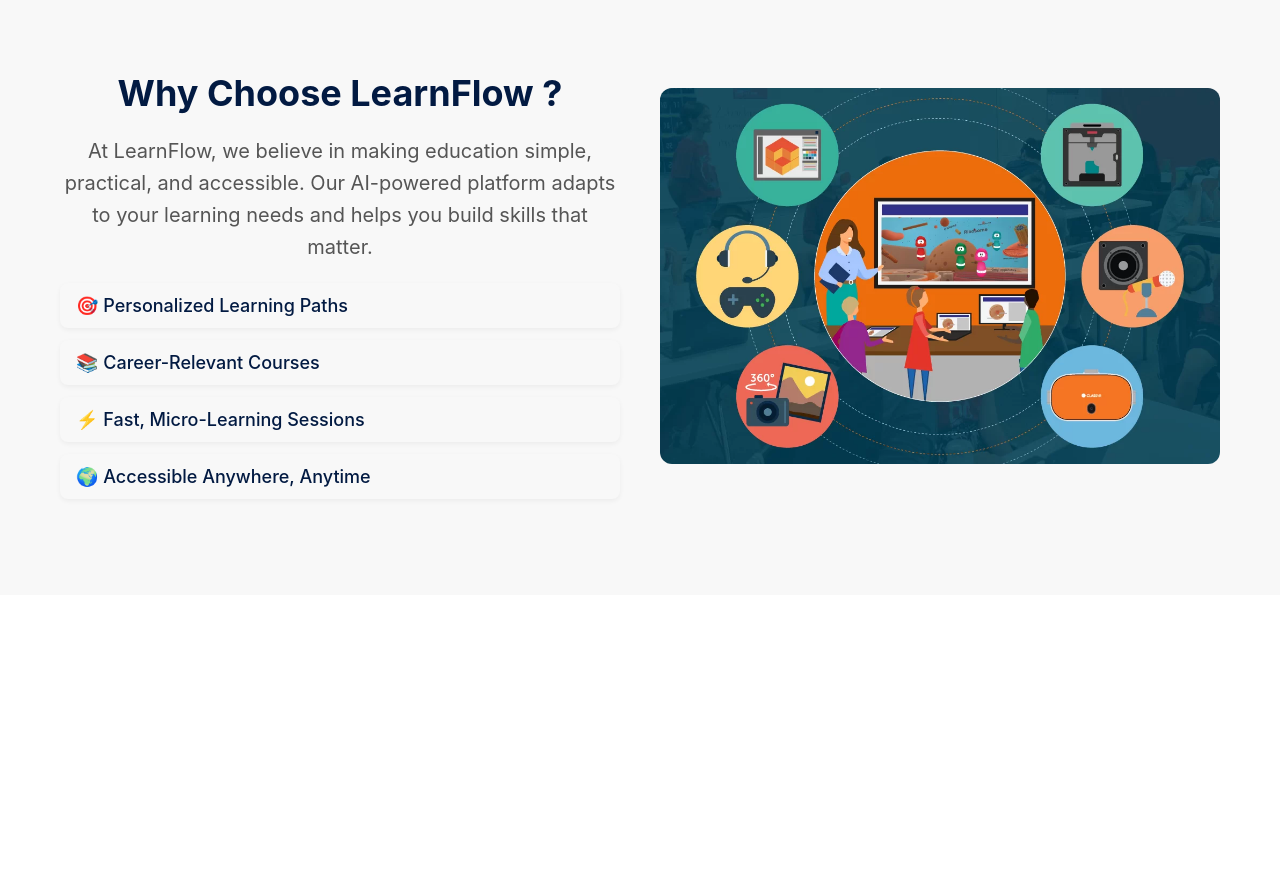
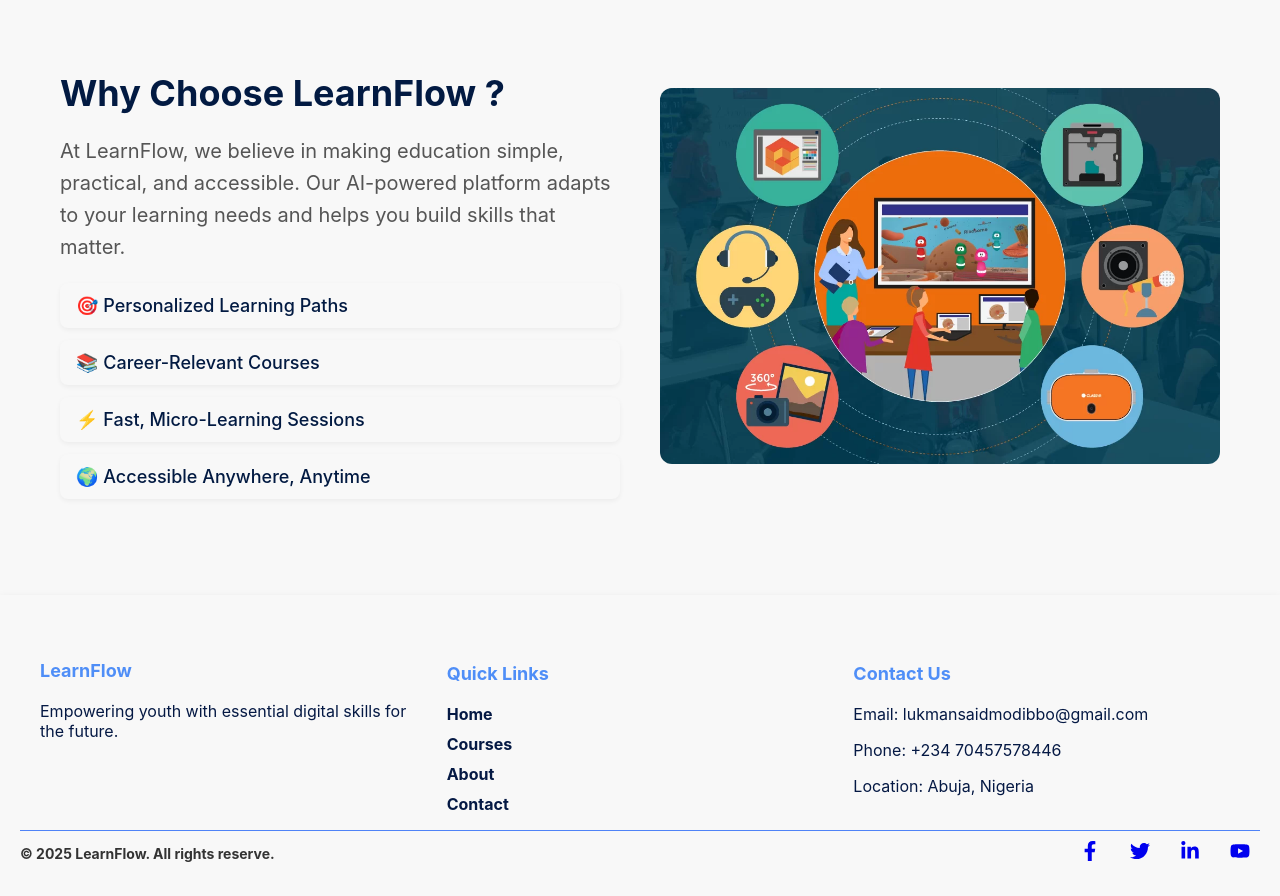
Before and after one commit to lukman8840/LearnFlow, a React (Create React App) app: page / in a window 1280 px wide. Shown: the part 1740-2636 px from the top of the page. Before the commit the page ends 2335 px from the top, so only its background shows below. Built offline with nearby package versions, Linux system fonts and the light colour scheme.

Commit message:
contact and About pages added

```diff
--- a/package.json
+++ b/package.json
@@ -10,6 +10,7 @@
     "react": "^19.1.0",
     "react-dom": "^19.1.0",
     "react-icons": "^5.5.0",
+    "react-router-dom": "^7.5.3",
     "react-scripts": "5.0.1",
     "web-vitals": "^2.1.4"
   },
--- a/src/App.js
+++ b/src/App.js
@@ -1,11 +1,18 @@
+import {BrowserRouter as Router, Routes, Route } from 'react-router-dom';
 import './App.css';
 import Home from './components/pages/Home';
+import About from './components/pages/About';
+import Contact from './components/pages/Contact';
 
 function App() {
   return (
-    <div className="App">
-      <Home />
-    </div>
+    <Router>
+      <Routes>
+        <Route path='/' element={<Home />}/>
+        <Route path='/about' element={<About />} />
+        <Route path='/contact' element={<Contact />} />
+      </Routes>
+    </Router>
   );
 }
 
--- /dev/null
+++ b/src/components/Footer.jsx
@@ -0,0 +1,46 @@
+import React from 'react'
+import '../styles/Footer.css'
+import { FaFacebookF, FaTwitter, FaLinkedinIn, FaYoutube } from 'react-icons/fa';
+
+
+const Footer = () => {
+  return (
+    <footer className='footer'>
+        <div className="footer-container">
+            <div className="footer-brand">
+                <h2>LearnFlow</h2>
+                <p>Empowering youth with essential digital skills for the future.</p>
+            </div>
+
+            <div className="footer-links">
+                <h3>Quick Links</h3>
+                <ul>
+                    <li><a href="#home">Home</a></li>
+                    <li><a href="#courses">Courses</a></li>
+                    <li><a href="#about">About</a></li>
+                    <li><a href="#contact">Contact</a></li>
+                </ul>
+            </div>
+
+            <div className="footer-contact">
+                <h3>Contact Us</h3>
+                <p>Email: lukmansaidmodibbo@gmail.com</p>
+                <p>Phone: +234 70457578446</p>
+                <p>Location: Abuja, Nigeria</p>
+            </div>
+        </div>
+
+        <div className="footer-bottom">
+            <p>© 2025 LearnFlow. All rights reserve.</p>
+            <div className="social-icons">
+            <a href="https://facebook.com" target="_blank" rel="noopener noreferrer"><FaFacebookF /></a>
+    <a href="https://twitter.com" target="_blank" rel="noopener noreferrer"><FaTwitter /></a>
+    <a href="https://linkedin.com" target="_blank" rel="noopener noreferrer"><FaLinkedinIn /></a>
+    <a href="https://youtube.com" target="_blank" rel="noopener noreferrer"><FaYoutube /></a>
+            </div>
+        </div>
+    </footer>
+  )
+}
+
+export default Footer
--- a/src/components/Navbar.jsx
+++ b/src/components/Navbar.jsx
@@ -1,7 +1,7 @@
 import React from 'react'
 import '../styles/Navbar.css'
-
 import { FaSignInAlt } from 'react-icons/fa'
+import { Link } from 'react-router-dom'
 
 const Navbar = () => {
   return (
@@ -11,10 +11,10 @@ const Navbar = () => {
            <h1>LearnFlow</h1>
         </div>
         <div className="nav-links">
-            <a href="#home">Home</a>
-            <a href="#courses">Courses</a>
-            <a href="#About">About</a>
-            <a href="#contact">Contact</a>
+            <Link to="/">Home</Link>
+            <Link to="/courses">Courses</Link>
+            <Link to="/About">About</Link>
+            <Link to="/contact">Contact</Link>
         </div>
       </div>
       <div className="right-section">
--- /dev/null
+++ b/src/components/pages/About.jsx
@@ -0,0 +1,22 @@
+import React from 'react'
+
+const About = () => {
+  return (
+    <div className='about-section'>
+      <div className="about-container">
+        <div className="about-text">
+            <h1>About LearnFlow</h1>
+            <p> LearnFlow is a digital microlearning platform designed to equip Nigerian students and young people with essential digital skills — from creating emails to using AI tools.</p>
+            <p>
+            We noticed many students in Nigeria struggle with basic computer literacy needed for university, jobs, or even filling JAMB forms. LearnFlow simplifies that.
+            </p>
+            <p className="mission">
+            <strong>Our Mission:</strong> Bridge the digital divide by delivering short, accessible, career-relevant lessons for every learner.
+            </p>
+        </div>
+      </div>
+    </div>
+  )
+}
+
+export default About
--- /dev/null
+++ b/src/components/pages/Contact.jsx
@@ -0,0 +1,31 @@
+import React from 'react';
+// import '../styles/Contact.css';
+
+const Contact = () => {
+  return (
+    <section className="contact-section">
+      <div className="contact-container">
+        <h1>Contact Us</h1>
+        <p>We’d love to hear from you! Please fill out the form below or reach out directly.</p>
+
+        <div className="contact-grid">
+          <div className="contact-info">
+            <h3>Get in Touch</h3>
+            <p>Email: support@learnflow.com</p>
+            <p>Phone: +234 704 575 7846</p>
+            <p>Location: Abuja, Nigeria</p>
+          </div>
+
+          <form className="contact-form">
+            <input type="text" placeholder="Your Name" required />
+            <input type="email" placeholder="Your Email" required />
+            <textarea rows="5" placeholder="Your Message" required></textarea>
+            <button type="submit">Send Message</button>
+          </form>
+        </div>
+      </div>
+    </section>
+  );
+};
+
+export default Contact;
--- a/src/components/pages/Home.jsx
+++ b/src/components/pages/Home.jsx
@@ -1,12 +1,14 @@
 import React from 'react'
 import Navbar from '../Navbar'
 import HeroSection from '../HeroSection'
+import Footer from '../Footer'
 
 const Home = () => {
   return (
     <div className='home-page'>
         <Navbar />
-      <HeroSection />
+        <HeroSection />
+        <Footer />
       </div>
   )
 }
--- /dev/null
+++ b/src/styles/Footer.css
@@ -0,0 +1,73 @@
+.footer {
+    padding: 50px 20px 20px;
+    background-color: #f8f8f8;
+    box-shadow: 0 4px 10px rgba(0, 0, 0, 0.1);
+    /* border-top: 1px solid #ccc; */
+}
+.footer-container {
+    display: flex;
+    justify-content: space-between;
+    max-width: 1200px;
+    margin: 0 auto;
+    flex-wrap: wrap;
+    gap: 20px;
+}
+.footer-brand, .footer-links, .footer-contact {
+    flex: 1;
+    min-width: 200px;
+}
+.footer-brand h2 {
+    font-size: 18px;
+    margin-bottom: 20px;
+    color: #4f8ef7;
+}
+.footer-brand p {
+    font-size: 16px;
+    color: #051944;
+}
+.footer-links h3, .footer-contact h3 {
+    font-size: 18px;
+    margin-bottom: 20px;
+    color: #4f8ef7;;
+}
+.footer-links ul {
+    padding: 0;
+    list-style: none;
+}
+.footer-links ul li {
+    margin-bottom: 10px;
+}
+.footer-links ul li a {
+    color: #051944;
+    font-weight: bold;
+    text-decoration: none;
+    transition: color 0.3s ease;
+}
+.footer-links ul li a:hover {
+    color: #fff;
+}
+.footer-contact p {
+    font-size: 1rem;
+    color: #051944;
+    margin-bottom: 8px;
+}
+.footer-bottom {
+    display: flex;
+    flex-direction: row;
+    justify-content: space-between;
+    text-align: center;
+    border-top: 1px solid #4f83f7;
+    font-size: 14px;
+    color: #333;
+    font-weight: bold;
+}
+
+.social-icons {
+    display: flex;
+    gap: 10px;
+}
+.social-icons a {
+    font-size: 20px;
+    padding: 10px;
+    cursor: pointer;
+}
```
Also changed, not shown: 1 other file (tests, documents, lock files or other folders).
